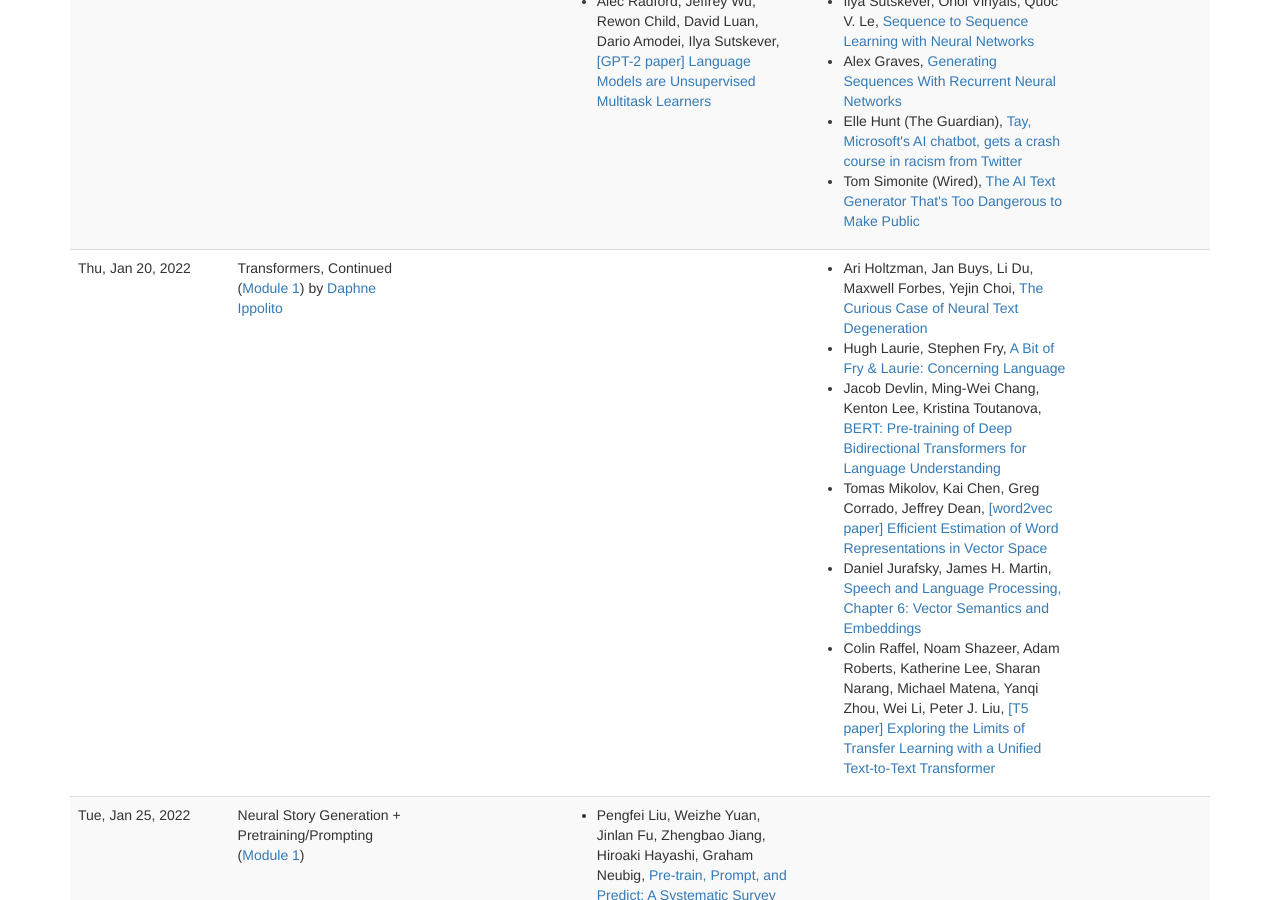
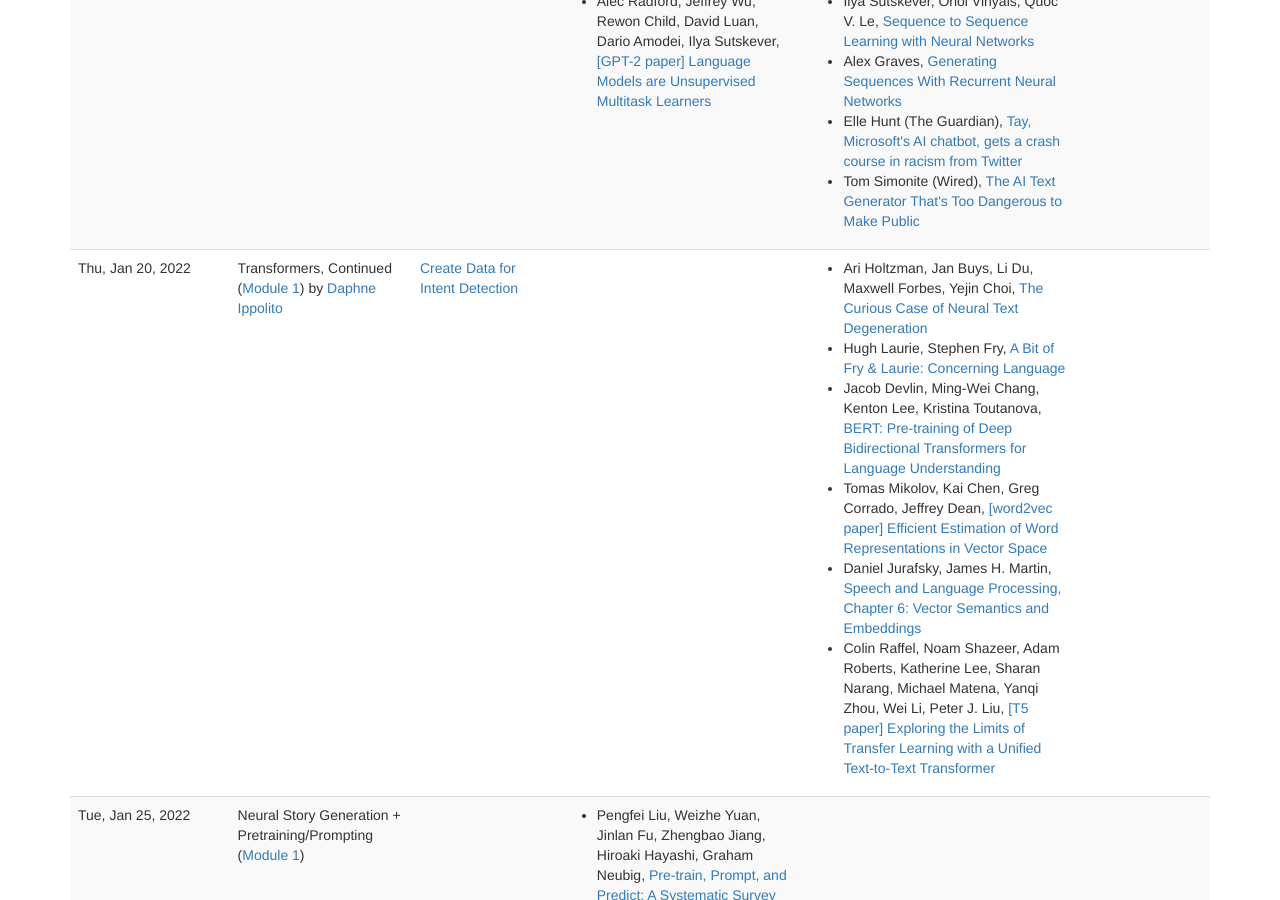
Before and after one commit to interactive-fiction-class/interactive-fiction-class.github.io, a Jekyll site: the page built from lectures.md, in a window 1280 px wide and 900 px high, scrolled down 742 px. Built offline with Jekyll 4.4.1, drawn with Linux system fonts in a browser that asks for light colours; nearby versions of some CDN libraries; a script that is not in the unit is left out.

Commit message:
1/20 activity

```diff
--- a/_data/lectures.yaml
+++ b/_data/lectures.yaml
@@ -30,6 +30,9 @@
   title: Transformers, Continued
   slides:
   activities:
+    -
+      title: Create Data for Intent Detection
+      url: in_class_activities/intent-detection/intent-detection.html
 
 
 -
```
